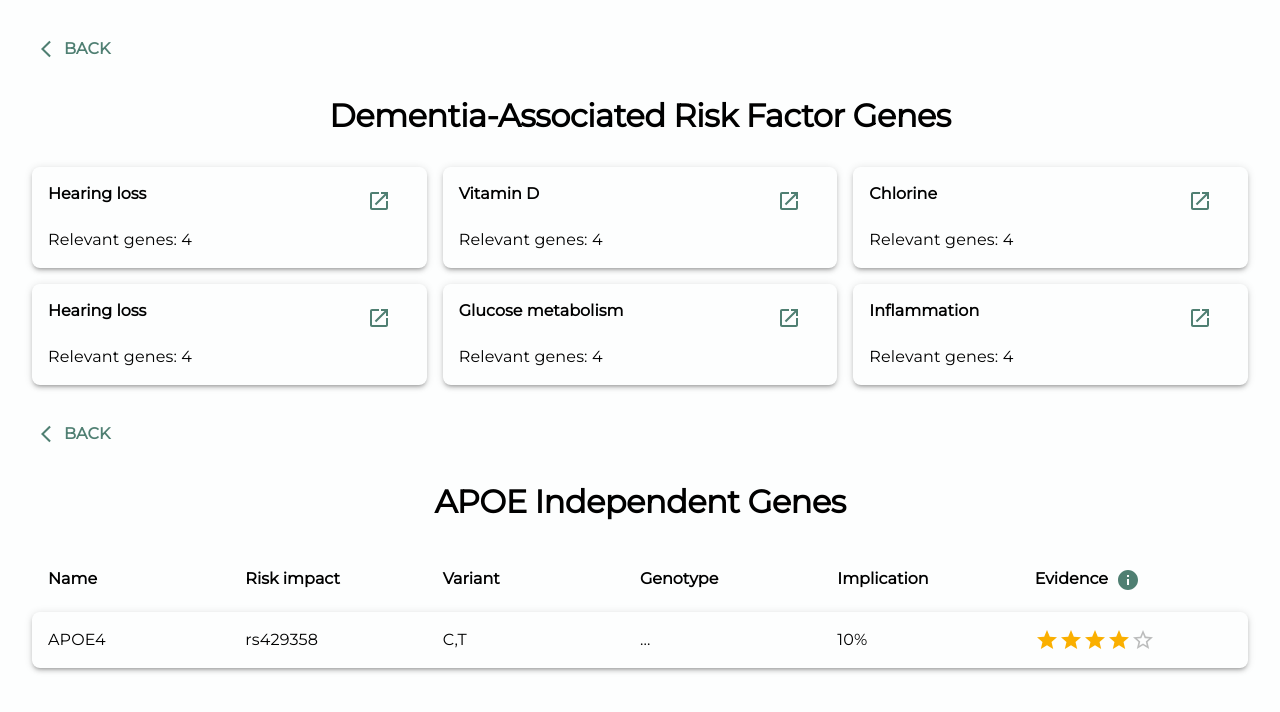
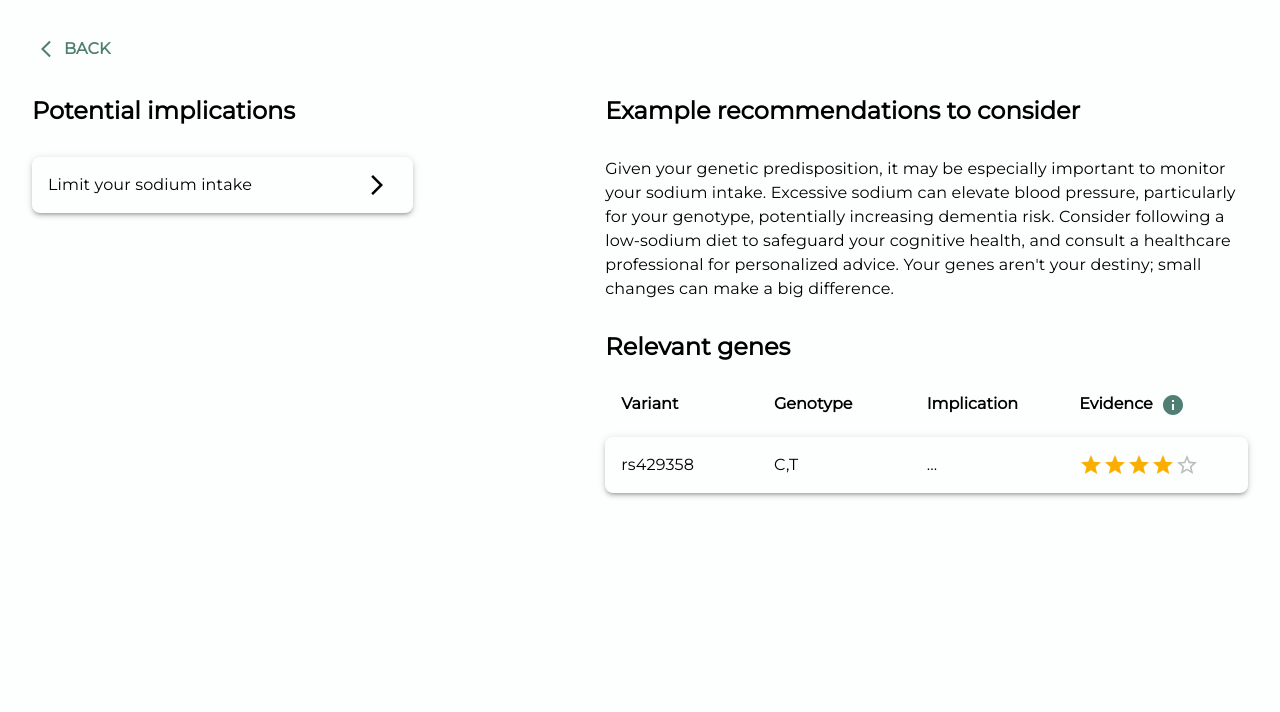
Before and after one commit to PatGousseau/alzheimers-prevention, a React (Create React App) app in the folder frontend/: page / in a window 1280 px wide. Shown: the top 712 px of the page. Built offline with nearby package versions, Linux system fonts and the light colour scheme.

Commit message:
implemented fe for recommendation page

```diff
--- a/frontend/src/App.tsx
+++ b/frontend/src/App.tsx
@@ -7,6 +7,7 @@ import { Home } from './pages/Home';
 import { APOEInterdependent } from './pages/APOEInterdependent';
 import { APOEIndependent } from './pages/APOEIndependent';
 import { DementiaRiskFactors } from './pages/DementiaRiskFactors';
+import { Recommendation } from './pages/Recommendation';
 
 function App() {
 
@@ -57,8 +58,7 @@ function App() {
   return (
     <ThemeProvider theme={theme}>
       <GlobalStyles styles={{ body: { backgroundColor: '#FDFEFE' } }} />
-      <DementiaRiskFactors/>
-      <APOEIndependent/>
+      <Recommendation/>
     </ThemeProvider>
   );
 }
--- a/frontend/src/components/DementiaAssociatedToolTip.tsx
+++ b/frontend/src/components/DementiaAssociatedToolTip.tsx
@@ -44,7 +44,7 @@ export default function DementiaAssociatedToolTip() {
           disableTouchListener
           title={
             <Stack>
-              <GeneGrid isToolTip={true} />
+              <GeneGrid boxShadow={0} fullInfo={false} />
             </Stack>
           }
         >
--- a/frontend/src/components/GeneBar.tsx
+++ b/frontend/src/components/GeneBar.tsx
@@ -2,18 +2,19 @@ import { Rating, Stack, Typography } from "@mui/material";
 import { FC } from "react";
 
 interface GeneBarProps {
-  isToolTip: boolean;
+  fullInfo: boolean;
+  boxShadow: number;
 }
 
-export const GeneBar: FC<GeneBarProps> = ({ isToolTip }) => {
-  const boxShadow = isToolTip ? 0 : 3;
+export const GeneBar: FC<GeneBarProps> = ({ fullInfo,boxShadow }) => {
+  // const boxShadow = isToolTip ? 0 : 3;
 
   return (
     <Stack
       direction="row"
-      sx={{ width: "100%", boxShadow, borderRadius: "8px", p: 2 }}
+      sx={{ width: "100%", boxShadow: boxShadow, borderRadius: "8px", p: 2 }}
     >
-      {!isToolTip && (
+      {fullInfo && (
         <Typography variant="body1" sx={{ flex: 1 }}>
           APOE4
         </Typography>
@@ -27,7 +28,7 @@ export const GeneBar: FC<GeneBarProps> = ({ isToolTip }) => {
       <Typography variant="body1" sx={{ flex: 1 }}>
         ...
       </Typography>
-      {!isToolTip && (
+      {fullInfo && (
         <Typography variant="body1" sx={{ flex: 1 }}>
           10%
         </Typography>
--- a/frontend/src/components/GeneGrid.tsx
+++ b/frontend/src/components/GeneGrid.tsx
@@ -4,11 +4,12 @@ import EvidenceToolTip from "../components/EvidenceToolTip";
 
 export const GeneGrid = (props: {
   header?: string;
-  isToolTip: boolean;
+  boxShadow: number;
+  fullInfo: boolean; // var to determine if we show name and risk impact
 }) => {
   return (
     <Stack>
-      {!props.isToolTip && (
+      {props.header && (
         <>
           <Typography variant="h1" textAlign="center" sx={{ my: 4 }}>
             {props.header}
@@ -17,7 +18,7 @@ export const GeneGrid = (props: {
       )}
 
       <Stack direction="row" sx={{ p: 2 }}>
-        {!props.isToolTip && (
+        {props.fullInfo && (
           <>
             <Typography variant="h5" sx={{ flex: 1 }}>
               Name
@@ -42,7 +43,7 @@ export const GeneGrid = (props: {
         </Stack>
       </Stack>
       <Stack direction="row" sx={{ justifyContent: "center" }}>
-        <GeneBar isToolTip={props.isToolTip} />
+        <GeneBar fullInfo={props.fullInfo} boxShadow={props.boxShadow} />
       </Stack>
     </Stack>
   );
--- a/frontend/src/pages/APOEIndependent.tsx
+++ b/frontend/src/pages/APOEIndependent.tsx
@@ -7,7 +7,7 @@ export const APOEIndependent: FC = () => {
   return (
     <Stack sx={{ m: 4 }}>
         <BackButton />
-        <GeneGrid header={"APOE Independent Genes"} isToolTip={false} />
+        <GeneGrid header={"APOE Independent Genes"} boxShadow={3} fullInfo={true} />
     </Stack>
   );
 };
--- a/frontend/src/pages/APOEInterdependent.tsx
+++ b/frontend/src/pages/APOEInterdependent.tsx
@@ -7,7 +7,7 @@ export const APOEInterdependent: FC = () => {
   return (
     <Stack sx={{ m: 4 }}>
         <BackButton />
-        <GeneGrid header={"APOE Interdependent Genes"} isToolTip={false} />
+        <GeneGrid header={"APOE Interdependent Genes"} boxShadow={3} fullInfo={true} />
     </Stack>
   );
 };
--- /dev/null
+++ b/frontend/src/pages/Recommendation.tsx
@@ -0,0 +1,57 @@
+import { Button, Grid, Stack, Tab, Tabs, Box, Typography } from "@mui/material";
+import { FC } from "react";
+import ArrowForwardIosIcon from '@mui/icons-material/ArrowForwardIos';
+import { GeneGrid } from "../components/GeneGrid";
+import BackButton from "../components/BackButton";
+
+export const Recommendation: FC = () => {
+  return (
+    <Stack sx={{ m: 4 }}>
+      <Stack sx={{ mb: 4 }}>
+        <BackButton />
+      </Stack>
+      <Grid container spacing={20}>
+        {/* Potential implications */}
+        <Grid item xs={5} sx={{ paddingRight: 4 }}>
+          <Stack>
+            <Typography variant="h3" sx={{ pb: 4 }}>
+              Potential implications
+            </Typography>
+          </Stack>
+          <Stack
+            direction={"row"}
+            boxShadow={3}
+            sx={{ p: 2, pr: 3, borderRadius: "8px" }}
+          >
+            <Typography>Limit your sodium intake</Typography>
+            <ArrowForwardIosIcon sx={{ marginLeft: "auto" }} />
+          </Stack>
+        </Grid>
+
+        {/* Example recommendations */}
+        <Grid item xs={7}>
+          <Stack>
+            <Stack>
+              <Typography variant="h3" sx={{ pb: 4 }}>
+                Example recommendations to consider
+              </Typography>
+              <Typography variant="body1">
+                Given your genetic predisposition, it may be especially
+                important to monitor your sodium intake. Excessive sodium can
+                elevate blood pressure, particularly for your genotype,
+                potentially increasing dementia risk. Consider following a
+                low-sodium diet to safeguard your cognitive health, and consult
+                a healthcare professional for personalized advice. Your genes
+                aren't your destiny; small changes can make a big difference.
+              </Typography>
+              <Typography variant="h3" sx={{ pt: 4, pb: 2 }}>
+                Relevant genes
+              </Typography>
+              <GeneGrid boxShadow={3} fullInfo={false} />
+            </Stack>
+          </Stack>
+        </Grid>
+      </Grid>
+    </Stack>
+  );
+};
```
